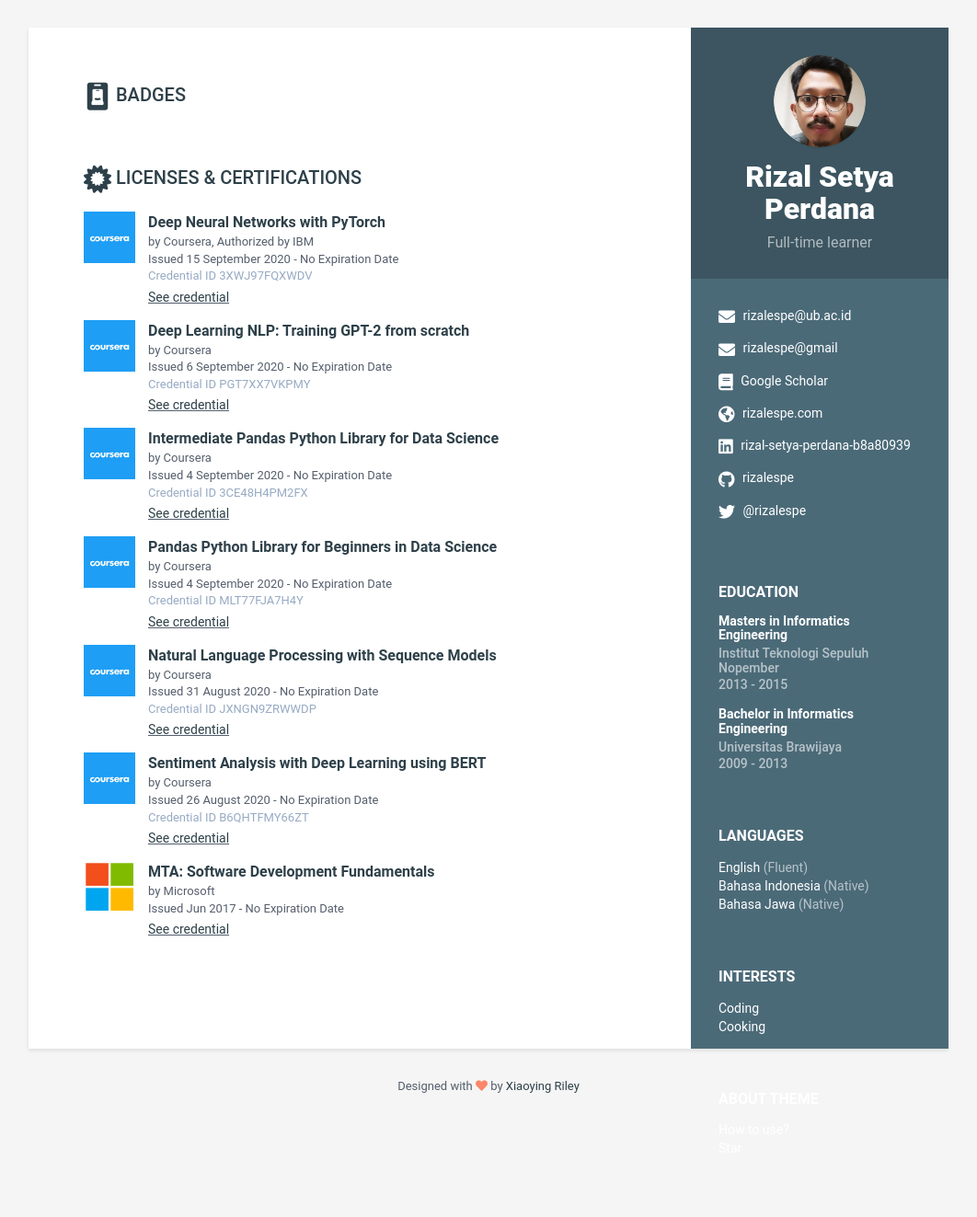
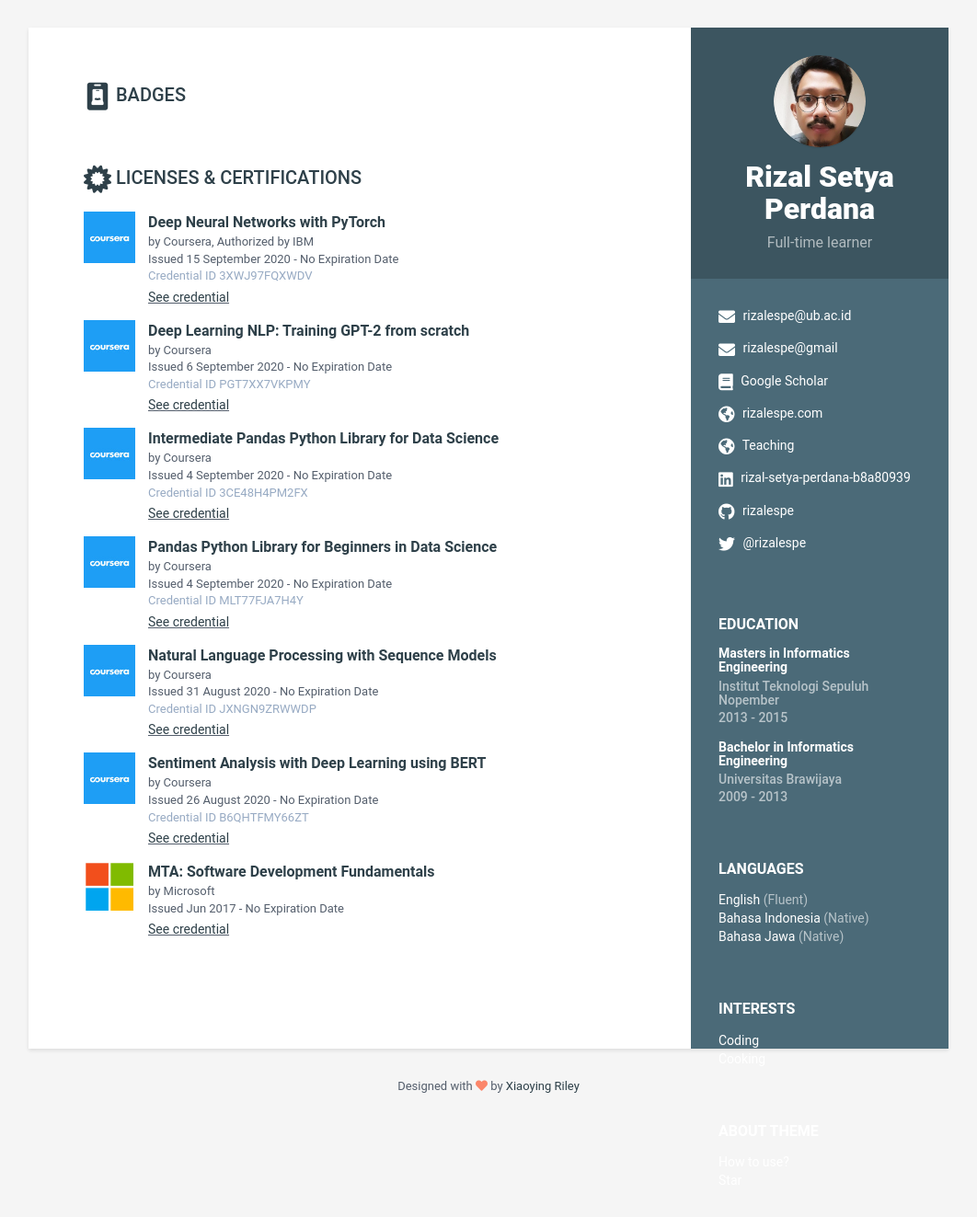
Before and after one commit to rizalespe/rizalespe.github.io, a Jekyll site: the page built from index.html, in a window 1280 px wide. Shown: the whole page at 92% size, without its empty margins (109-1171 px from the left). Built offline with Jekyll 4.4.1, drawn with Linux system fonts in a browser that asks for light colours; a script that is not in the unit is left out; before the commit the page ends 1288 px from its top, so only the background shows below that.

Commit message:
add teaching link

```diff
--- a/_data/data.yml
+++ b/_data/data.yml
@@ -26,6 +26,7 @@
     stack-overflow: # Number/Username, e.g. 123456/alandoe
     codewars:
     goodreads: # Number-Username, e.g. 123456-alandoe
+    teaching: rizalespe.lecture.ub.ac.id
 
     languages:
       - idiom: English
--- a/_includes/contact.html
+++ b/_includes/contact.html
@@ -31,6 +31,11 @@
     {% if sidebar.website %}
     <li class="website"><i class="fas fa-globe-americas"></i>
       <a href="http://{{ sidebar.website }}" target="_blank">{{ sidebar.website }}</a>
+    </li>
+    {% endif %}
+    {% if sidebar.teaching %}
+    <li class="website"><i class="fas fa-globe-americas"></i>
+      <a href="http://{{ sidebar.teaching }}" target="_blank">Teaching</a>
     </li>
     {% endif %}
 
```
Also changed, not shown: 2 other files.
